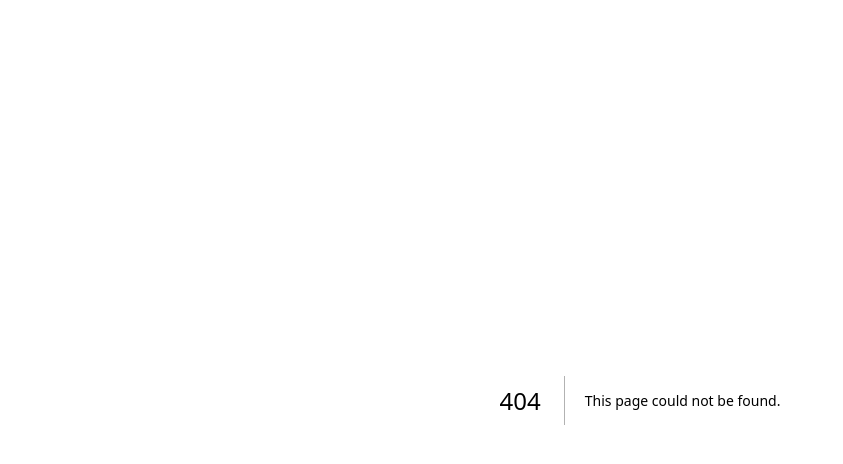
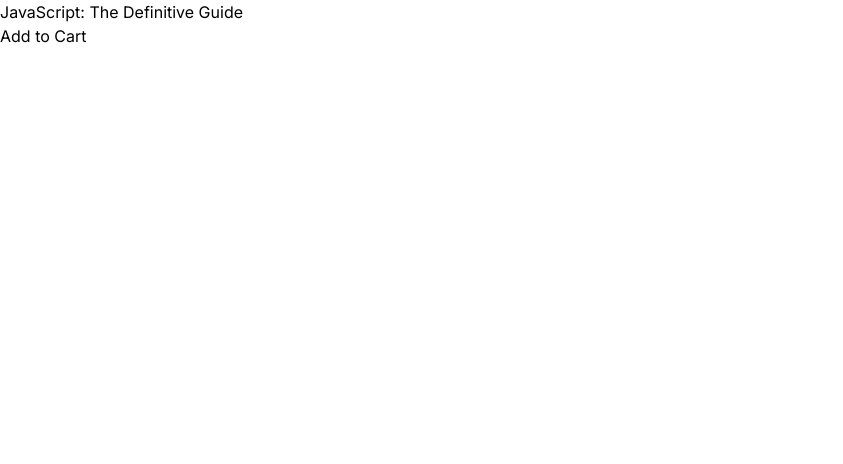
Before and after one commit to hukuryo/Next-React19-Demo, a Next.js app: page /practice2 in a window 1280 px wide. Before the commit this address had no page. Shown: the top 464 px of the page, without its empty margins (0-843 px from the left). Built offline with nearby package versions, Linux system fonts and the light colour scheme.

Commit message:
useActionStateを勉強中

```diff
--- /dev/null
+++ b/app/components/UseActionStateSample.tsx
@@ -0,0 +1,14 @@
+import { useActionState, useState } from "react";
+import { addToCart } from "../lib/action.js";
+
+export default function UseActionStateSample({ itemID, itemTitle }) {
+  const [message, formAction] = useActionState(addToCart, null);
+  return (
+    <form action={formAction}>
+      <h2>{itemTitle}</h2>
+      <input type="hidden" name="itemID" value={itemID} />
+      <button type="submit">Add to Cart</button>
+      {message}
+    </form>
+  );
+}
--- /dev/null
+++ b/app/lib/action.js
@@ -0,0 +1,10 @@
+"use server";
+
+export async function addToCart(prevState, queryData) {
+  const itemID = queryData.get("itemID");
+  if (itemID === "1") {
+    return "Added to cart";
+  } else {
+    return "Couldn't add to cart: the item is sold out.";
+  }
+}
--- /dev/null
+++ b/app/practice2/page.tsx
@@ -0,0 +1,10 @@
+import UseActionStateSample from "../components/UseActionStateSample";
+
+export default function page() {
+  return (
+    <UseActionStateSample
+      itemID="1"
+      itemTitle="JavaScript: The Definitive Guide"
+    />
+  );
+}
```
